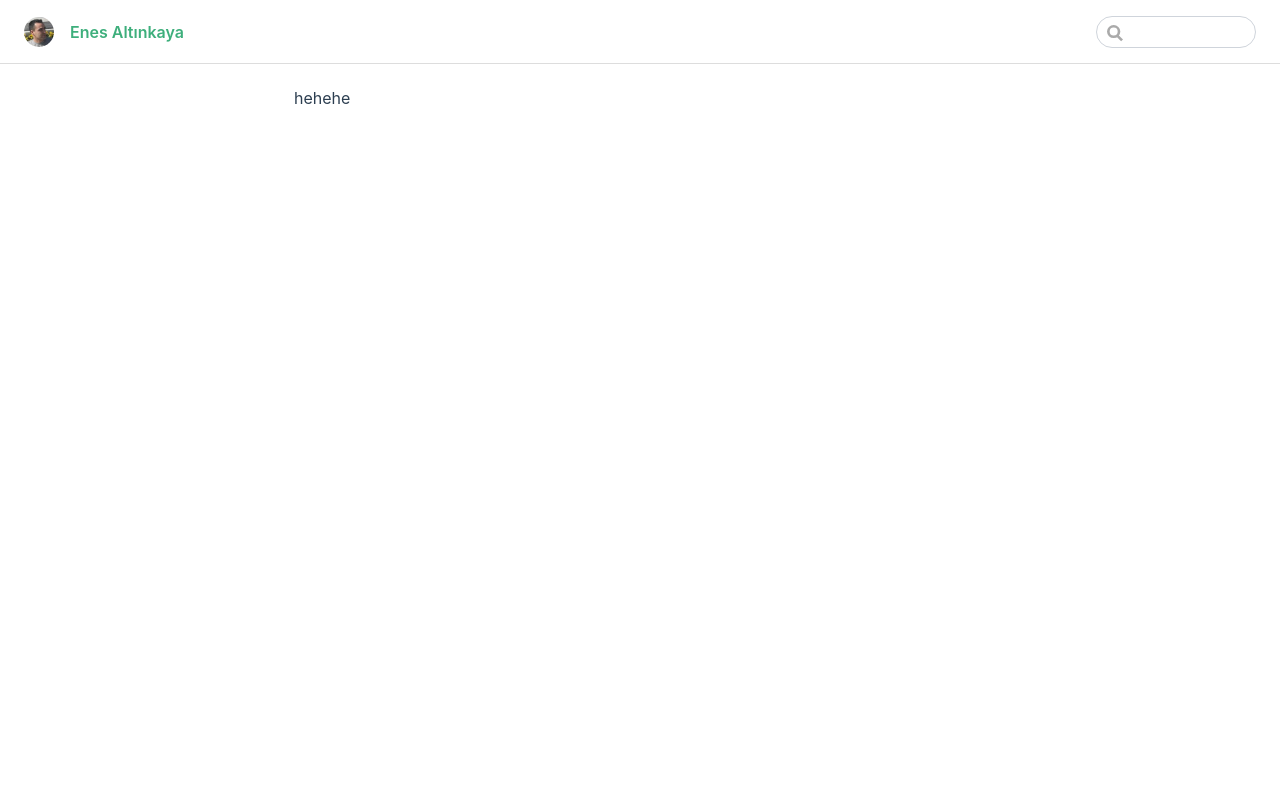
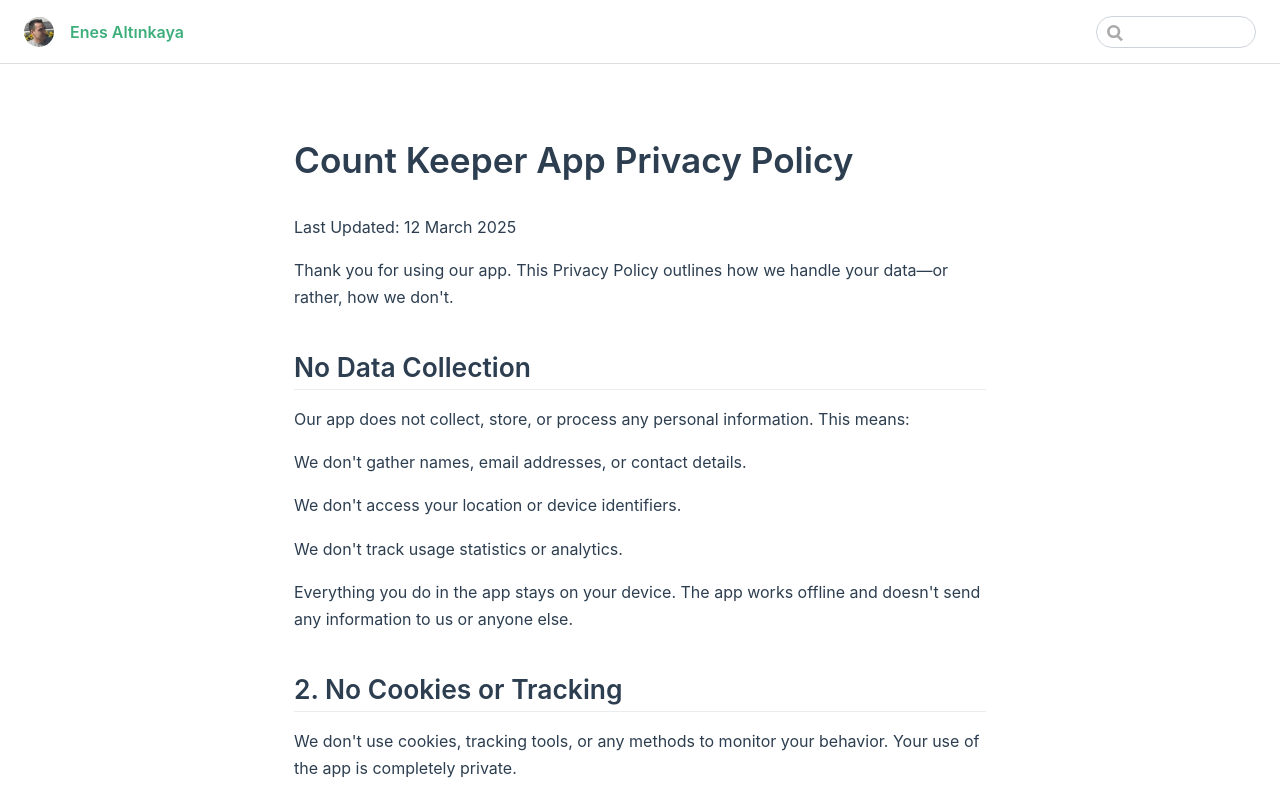
Before and after one commit to enesaltinkaya/enesaltinkaya.github.io, a plain HTML site: page privacy-policy/index.html in a window 1280 px wide. Drawn offline with Linux system fonts and the light colour scheme.

Commit message:
2025-03-12 01:05:55

```diff
--- a/privacy-policy/index.html
+++ b/privacy-policy/index.html
@@ -12,7 +12,35 @@
    </head>
    <body>
      <div id="app" data-server-rendered="true"><div class="flex1 flex column maxheight maxwidth"><div id="fb-root"></div> <header class="flex valign spaces" data-v-ee835e64><a href="/" class="flex valign router-link-active" data-v-ee835e64><img src="/img/enes.png" alt="enes" data-v-ee835e64> <h1 data-v-ee835e64>Enes Altınkaya</h1></a> <div class="search-box" data-v-ee835e64><input aria-label="Search" autocomplete="off" spellcheck="false" value=""> <!----></div></header> <section class="section flex flex1 valign column"><!----> <div class="contentContainer"><!----> <!----> <div class="content default">
-    hehehe
+      <h1>Count Keeper App Privacy Policy</h1>
+      <p>Last Updated: 12 March 2025</p>
+
+      <p>
+        Thank you for using our app. This Privacy Policy outlines how we handle your data—or rather, how we don't.
+      </p>
+
+      <h2>No Data Collection</h2>
+      <p>Our app does not collect, store, or process any personal information. This means:</p>
+      <p>We don't gather names, email addresses, or contact details.</p>
+      <p>We don't access your location or device identifiers.</p>
+      <p>We don't track usage statistics or analytics.</p>
+      <p>Everything you do in the app stays on your device. The app works offline and doesn't send any information to us or anyone else.</p>
+
+      <h2>2. No Cookies or Tracking</h2>
+      <p>We don't use cookies, tracking tools, or any methods to monitor your behavior. Your use of the app is completely private.</p>
+
+      <h2>3. No Third-Party Involvement</h2>
+      <p>The app doesn't connect to third-party services that might collect data. There's no sharing or external processing—everything remains local to your device.</p>
+
+      <h2>4. Data Security</h2>
+      <p>Since we don't collect or store any data beyond what's needed for the app to function locally (like settings or inputs you choose to save), there's no additional security risk. Your device's own protections (like passwords or locks) keep your local data safe.</p>
+
+      <h2>5. Suitable for All Ages</h2>
+      <p>The app is safe for everyone, including children, because no personal information is collected or shared.</p>
+
+      <h2>6. Questions?</h2>
+      <p>If you'd like to reach out about this Privacy Policy, contact us at enesaltinkaya@gmail.com</p>
+
     </div> <!----> <!----></div></section></div><div class="global-ui"></div></div>
      <script src="/assets/js/app.841080b4.js" defer></script><script src="/assets/js/9.d4050c44.js" defer></script><script src="/assets/js/1.63f5d9f8.js" defer></script><script src="/assets/js/30.d0e14533.js" defer></script>
    </body>
```
